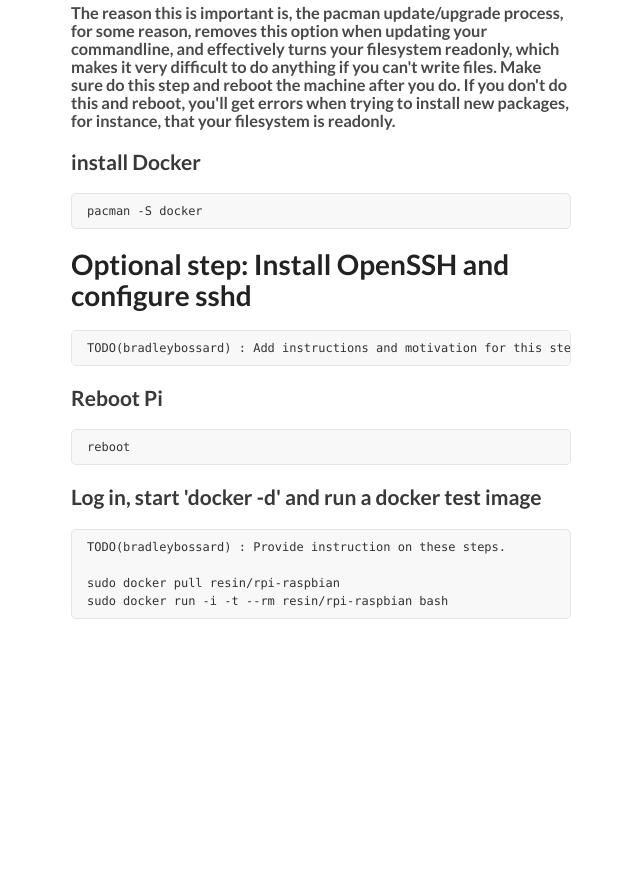
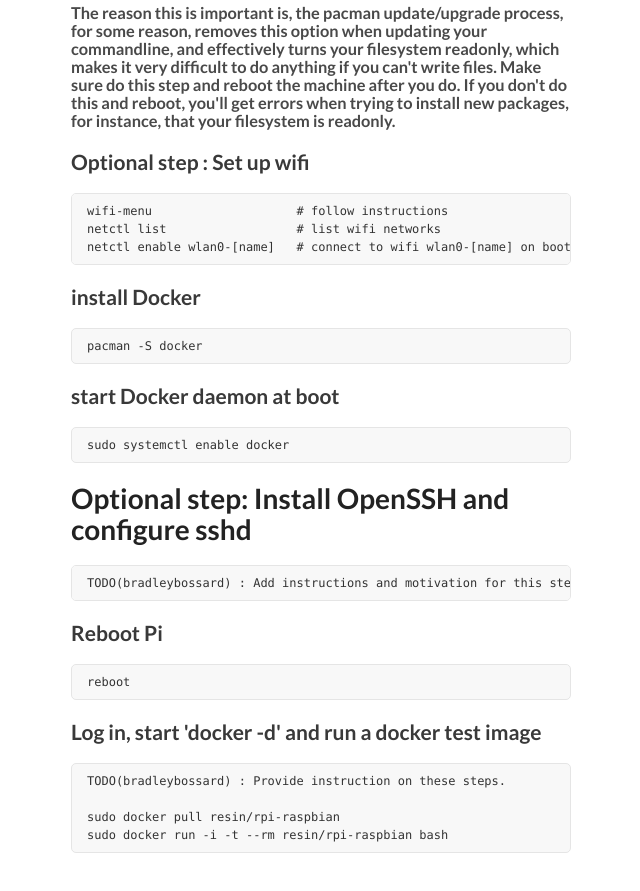
Before and after one commit to bradleybossard/docker-raspberry-pi-blog, a plain HTML site: page index.html in a window 1280 px wide. Shown: the part 2384-3275 px from the top of the page, without its empty margins (499-1139 px from the left). Before the commit the page ends 3073 px from the top, so only its background shows below. Drawn offline with Linux system fonts and the light colour scheme.

```diff
--- a/index.html
+++ b/index.html
@@ -132,9 +132,23 @@
 <a id="the-reason-this-is-important-is-the-pacman-updateupgrade-process-for-some-reason-removes-this-option-when-updating-your-commandline-and-effectively-turns-your-filesystem-readonly-which-makes-it-very-difficult-to-do-anything-if-you-cant-write-files--make-sure-do-this-step-and-reboot-the-machine-after-you-do--if-you-dont-do-this-and-reboot-youll-get-errors-when-trying-to-install-new-packages-for-instance-that-your-filesystem-is-readonly" class="anchor" href="#the-reason-this-is-important-is-the-pacman-updateupgrade-process-for-some-reason-removes-this-option-when-updating-your-commandline-and-effectively-turns-your-filesystem-readonly-which-makes-it-very-difficult-to-do-anything-if-you-cant-write-files--make-sure-do-this-step-and-reboot-the-machine-after-you-do--if-you-dont-do-this-and-reboot-youll-get-errors-when-trying-to-install-new-packages-for-instance-that-your-filesystem-is-readonly" aria-hidden="true"><span class="octicon octicon-link"></span></a>The reason this is important is, the pacman update/upgrade process, for some reason, removes this option when updating your commandline, and effectively turns your filesystem readonly, which makes it very difficult to do anything if you can't write files.  Make sure do this step and reboot the machine after you do.  If you don't do this and reboot, you'll get errors when trying to install new packages, for instance, that your filesystem is readonly.</h3>
 
 <h2>
+<a id="optional-step--set-up-wifi" class="anchor" href="#optional-step--set-up-wifi" aria-hidden="true"><span class="octicon octicon-link"></span></a>Optional step : Set up wifi</h2>
+
+<pre><code>wifi-menu                    # follow instructions
+netctl list                  # list wifi networks
+netctl enable wlan0-[name]   # connect to wifi wlan0-[name] on boot
+</code></pre>
+
+<h2>
 <a id="install-docker" class="anchor" href="#install-docker" aria-hidden="true"><span class="octicon octicon-link"></span></a>install Docker</h2>
 
 <pre><code>pacman -S docker
+</code></pre>
+
+<h2>
+<a id="start-docker-daemon-at-boot" class="anchor" href="#start-docker-daemon-at-boot" aria-hidden="true"><span class="octicon octicon-link"></span></a>start Docker daemon at boot</h2>
+
+<pre><code>sudo systemctl enable docker
 </code></pre>
 
 <h1>
```
Also changed, not shown: params.json (+1 -1 lines).
